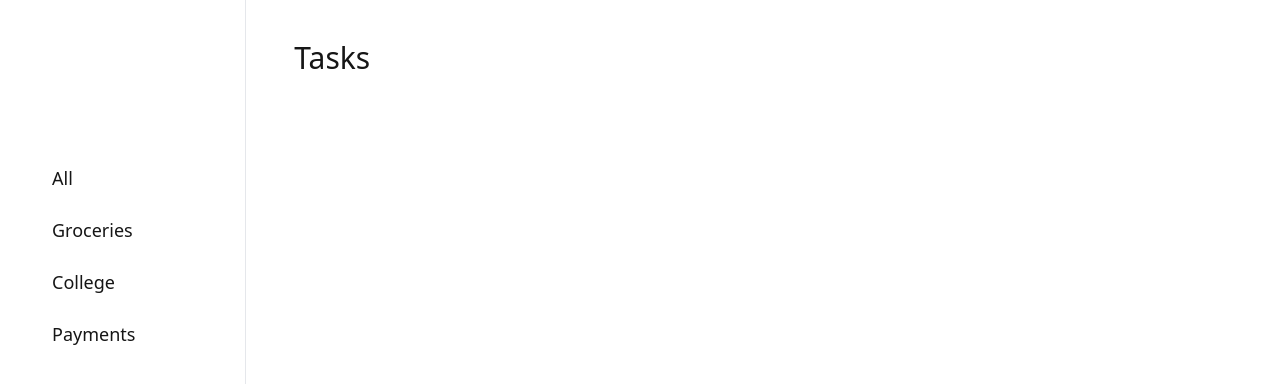
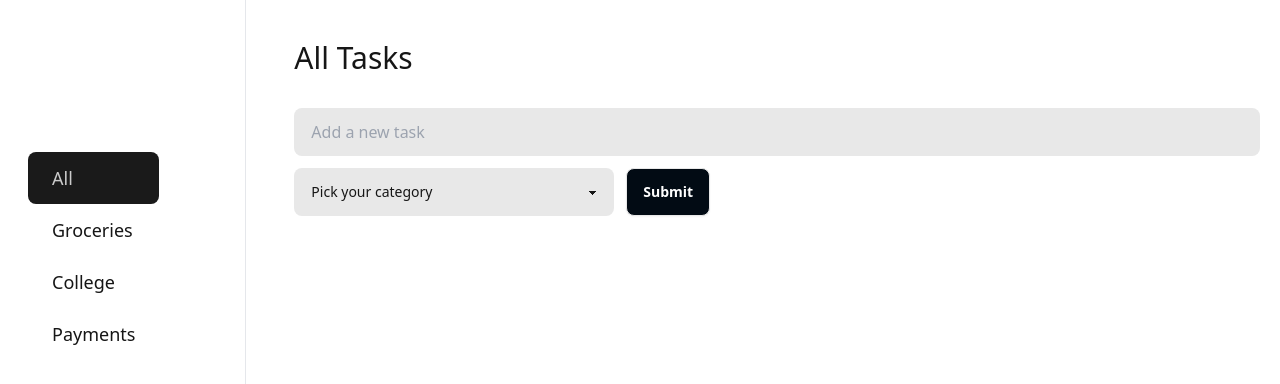
Before and after one commit to mohammadfallah7/react-todo-app, a React (Vite) app: page / in a window 1280 px wide. Shown: the top 384 px of the page. Built offline with nearby package versions, Linux system fonts and the light colour scheme.

Commit message:
CRUD tasks

```diff
--- a/package.json
+++ b/package.json
@@ -10,8 +10,12 @@
     "preview": "vite preview"
   },
   "dependencies": {
+    "@hookform/resolvers": "^3.9.0",
     "react": "^18.3.1",
-    "react-dom": "^18.3.1"
+    "react-dom": "^18.3.1",
+    "react-hook-form": "^7.53.0",
+    "react-icons": "^5.3.0",
+    "zod": "^3.23.8"
   },
   "devDependencies": {
     "@eslint/js": "^9.9.0",
--- a/src/App.tsx
+++ b/src/App.tsx
@@ -1,12 +1,19 @@
 import { useState } from "react";
 import SideBar from "./components/SideBar";
 import TaskView from "./components/TaskView";
+import { Task } from "./types/task";
 
 const App = () => {
-  const [selectedCategory, setSelectedCategory] = useState<string>("");
+  const [selectedCategory, setSelectedCategory] = useState<string>("All");
+  const [tasks, setTasks] = useState<Task[]>([]);
+
+  const visibleTasks =
+    selectedCategory !== "All"
+      ? tasks.filter((task) => task.category === selectedCategory)
+      : tasks;
 
   return (
-    <div className="grid grid-cols-6 gap-x-28 px-5">
+    <div className="grid grid-cols-6 sm:gap-x-28 px-5">
       <div className="col-span-1 hidden h-screen sm:block">
         <SideBar
           selectedCategory={selectedCategory}
@@ -14,7 +21,23 @@ const App = () => {
         />
       </div>
       <div className="col-span-6 sm:col-span-5 sm:border-l sm:pl-12">
-        <TaskView selectedCategory={selectedCategory} />
+        <TaskView
+          onCreateTask={(task) => setTasks([task, ...tasks])}
+          onDeleteTask={(id: number) =>
+            setTasks(tasks.filter((task) => task.id !== id))
+          }
+          onCompleteTask={(id: number) =>
+            setTasks(
+              tasks.map((task) =>
+                task.id === id
+                  ? { ...task, isCompleted: !task.isCompleted }
+                  : task
+              )
+            )
+          }
+          tasks={visibleTasks}
+          selectedCategory={selectedCategory}
+        />
       </div>
     </div>
   );
--- /dev/null
+++ b/src/components/TaskCard.tsx
@@ -0,0 +1,34 @@
+import { Task } from "../types/task";
+import { BsTrash3 } from "react-icons/bs";
+
+interface Props {
+  task: Task;
+  onDelete: (id: number) => void;
+  onComplete: (id: number) => void;
+}
+
+const TaskCard = ({ task, onDelete, onComplete }: Props) => {
+  return (
+    <li className="flex items-center justify-between mb-5">
+      <div className="flex items-center gap-6">
+        <input
+          type="checkbox"
+          defaultChecked={task.isCompleted}
+          className="checkbox"
+          onChange={() => onComplete(task.id)}
+        />
+        <p className={`${task.isCompleted && "line-through"}`}>{task.title}</p>
+        <div className="badge badge-neutral px-6 py-3 rounded">
+          {task.category}
+        </div>
+      </div>
+      <BsTrash3
+        size={19}
+        className="cursor-pointer"
+        onClick={() => onDelete(task.id)}
+      />
+    </li>
+  );
+};
+
+export default TaskCard;
--- /dev/null
+++ b/src/components/TaskForm.tsx
@@ -0,0 +1,75 @@
+import { FieldValues, useForm } from "react-hook-form";
+import { z } from "zod";
+import { zodResolver } from "@hookform/resolvers/zod";
+import { Task } from "../types/task";
+
+const scheme = z.object({
+  title: z
+    .string()
+    .min(3, "Task title should be at least 3 characters.")
+    .max(40, "Task title should be less than 40 characters"),
+  category: z.enum(["All", "Groceries", "College", "Payments"], {
+    message: "Select category",
+  }),
+});
+
+type TaskFormData = z.infer<typeof scheme>;
+
+interface Props {
+  onSubmit: (task: Task) => void;
+}
+
+const TaskForm = ({ onSubmit }: Props) => {
+  const {
+    handleSubmit,
+    register,
+    formState: { errors },
+    reset,
+  } = useForm<TaskFormData>({
+    resolver: zodResolver(scheme),
+  });
+
+  const submitForm = (data: FieldValues) => {
+    onSubmit(data as Task);
+    reset();
+  };
+
+  return (
+    <form className="my-8" onSubmit={handleSubmit(submitForm)}>
+      <input
+        {...register("title")}
+        type="text"
+        placeholder="Add a new task"
+        className="input bg-base-200 w-full"
+      />
+      {errors.title && (
+        <p className="mt-2 text-error">{errors.title.message}</p>
+      )}
+
+      <select
+        {...register("category")}
+        className="select w-full max-w-xs bg-base-200 mt-3"
+        defaultValue="Uncategorized"
+      >
+        <option value="">Pick your category</option>
+        <option value="All">All</option>
+        <option value="Groceries">Groceries</option>
+        <option value="College">College</option>
+        <option value="Payments">Payments</option>
+      </select>
+
+      <button
+        type="submit"
+        className="btn bg-primary-content text-white hover:bg-secondary-content ml-3"
+      >
+        Submit
+      </button>
+
+      {errors.category && (
+        <p className="mt-2 text-error">{errors.category.message}</p>
+      )}
+    </form>
+  );
+};
+
+export default TaskForm;
--- a/src/components/TaskView.tsx
+++ b/src/components/TaskView.tsx
@@ -1,13 +1,45 @@
+import { Task } from "../types/task";
+import TaskCard from "./TaskCard";
+import TaskForm from "./TaskForm";
 import TaskTitle from "./TaskTitle";
 
 interface Props {
+  tasks: Task[];
   selectedCategory: string;
+  onCreateTask: (task: Task) => void;
+  onDeleteTask: (id: number) => void;
+  onCompleteTask: (id: number) => void;
 }
 
-const TaskView = ({ selectedCategory }: Props) => {
+const TaskView = ({
+  tasks,
+  selectedCategory,
+  onCreateTask,
+  onDeleteTask,
+  onCompleteTask,
+}: Props) => {
   return (
     <>
       <TaskTitle selectedCategory={selectedCategory} />
+      <TaskForm
+        onSubmit={(data) =>
+          onCreateTask({
+            ...data,
+            id: new Date().getTime(),
+            isCompleted: false,
+          })
+        }
+      />
+      <ul>
+        {tasks.map((task) => (
+          <TaskCard
+            key={task.id}
+            task={task}
+            onDelete={(id: number) => onDeleteTask(id)}
+            onComplete={(id: number) => onCompleteTask(id)}
+          />
+        ))}
+      </ul>
     </>
   );
 };
--- /dev/null
+++ b/src/types/task.ts
@@ -0,0 +1,6 @@
+export type Task = {
+  id: number;
+  title: string;
+  category: string;
+  isCompleted: boolean;
+};
```
Also changed, not shown: 1 other file (tests, documents, lock files or other folders).
